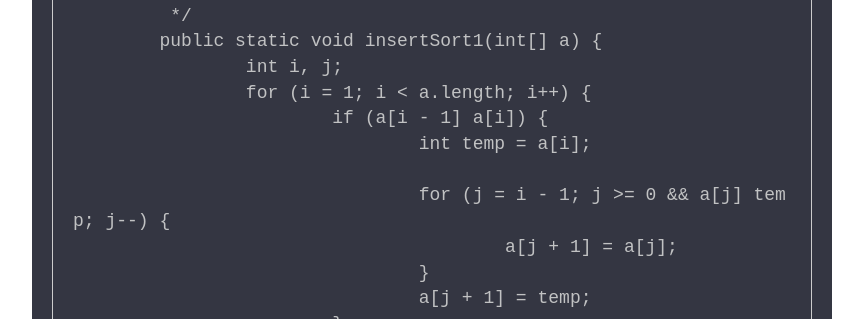
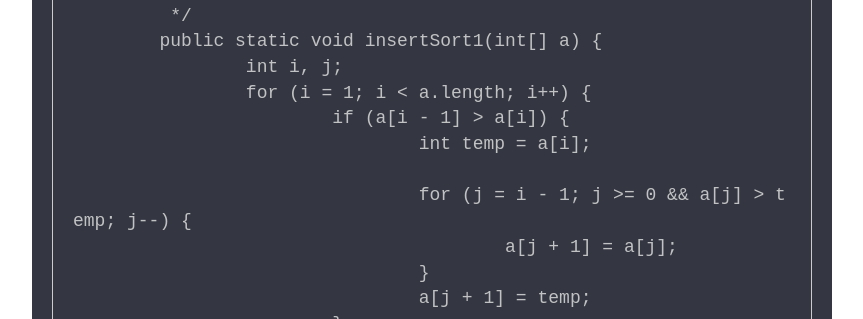
Before and after one commit to luonaibin/luonaibin.github.io, a Jekyll site: the page built from _posts/2015-07-14-Sort-Algorithm.markdown, in a window 1280 px wide and 1400 px high, scrolled down 574 px. Shown: the part 357-676 px from the top of the window, without its empty margins (208-1071 px from the left). Built offline with Jekyll 4.4.1, drawn with Linux system fonts in a browser that asks for light colours; Markdown is read by kramdown in place of the engine named in the settings; some of the changed text lies outside the part shown.

```diff
--- a/_posts/2015-07-14-Sort-Algorithm.markdown
+++ b/_posts/2015-07-14-Sort-Algorithm.markdown
@@ -27,10 +27,10 @@ p{
     	public static void insertSort1(int[] a) {
     		int i, j;
     		for (i = 1; i < a.length; i++) {
-    			if (a[i - 1] a[i]) {
+    			if (a[i - 1] > a[i]) {
     				int temp = a[i];
 
-    				for (j = i - 1; j >= 0 && a[j] temp; j--) {
+    				for (j = i - 1; j >= 0 && a[j] > temp; j--) {
     					a[j + 1] = a[j];
     				}
     				a[j + 1] = temp;
```
